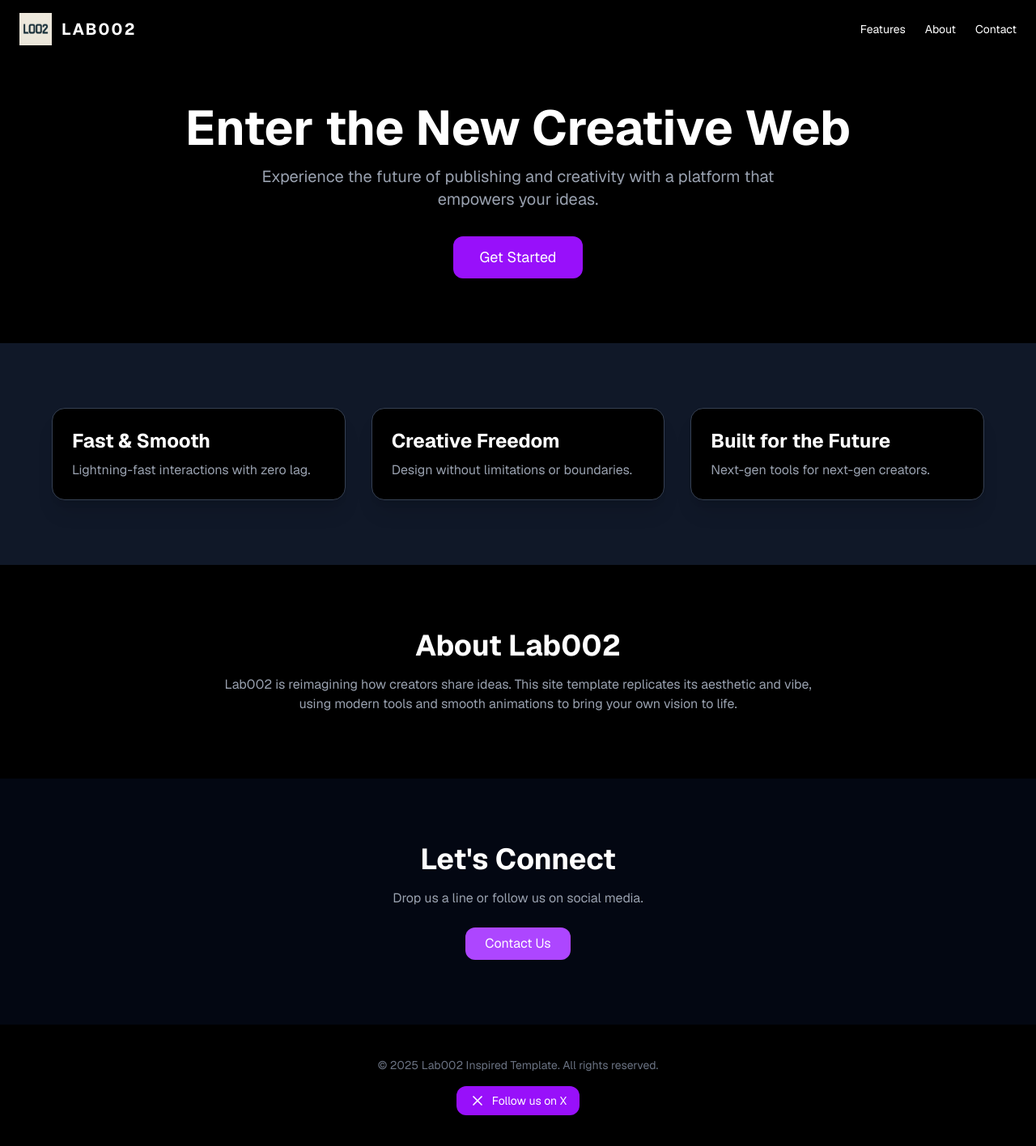
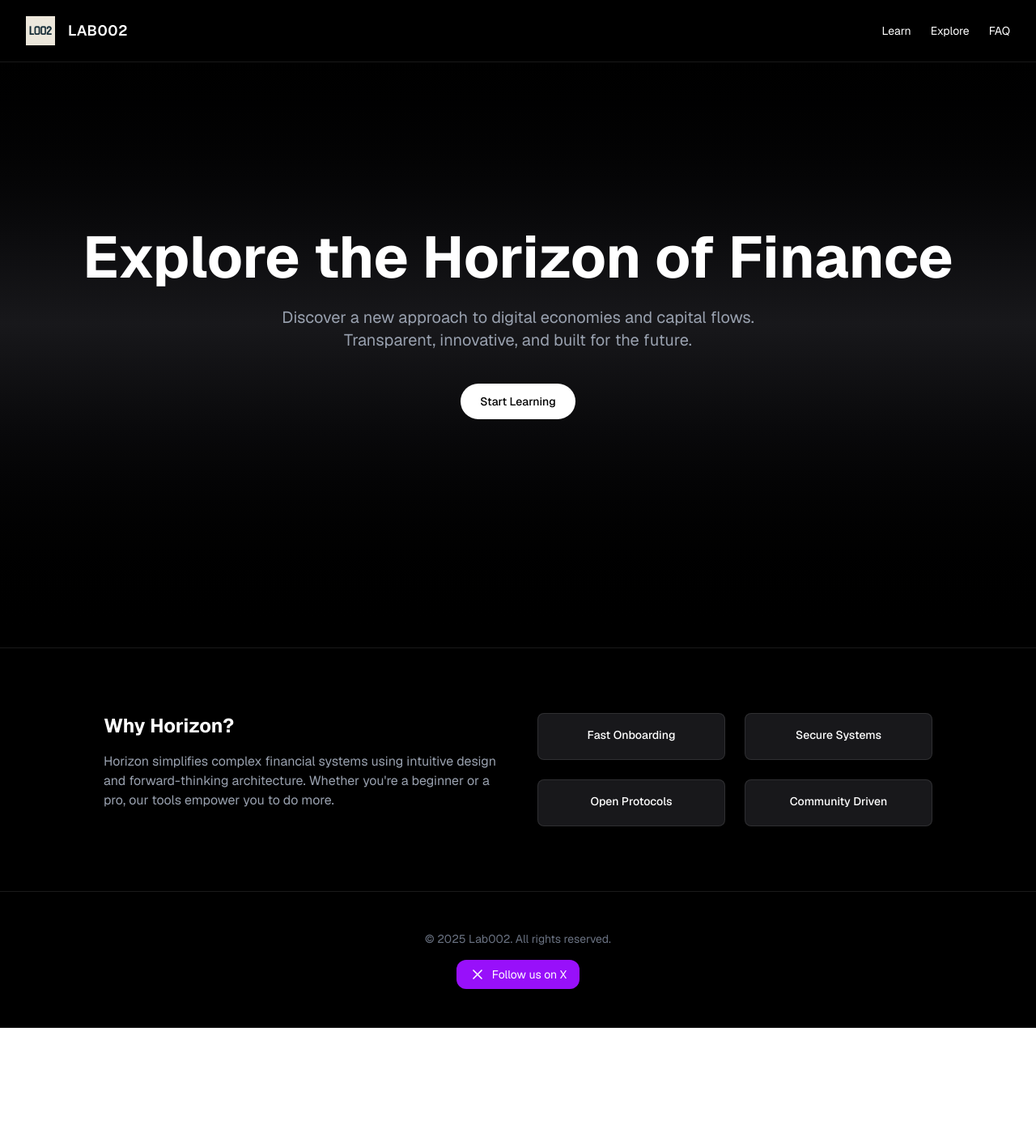
Before and after one commit to Laboratory002/lab002-site, a Next.js app: page / in a window 1280 px wide. Shown: the whole page at 81% size. After the commit the page ends 1270 px from the top, so only its background shows below. Built offline with nearby package versions, Linux system fonts and the light colour scheme.

Commit message:
Update homepage content

```diff
--- a/app/page.tsx
+++ b/app/page.tsx
@@ -11,102 +11,75 @@ export default function Lab002Template() {
   }, []);
 
   return (
-    <div className="bg-black text-white min-h-screen font-sans">
+    <main className="bg-black text-white min-h-screen font-sans">
       {/* Navbar */}
-      <header className="fixed top-0 w-full bg-black/80 backdrop-blur z-50 px-6 py-4 flex justify-between items-center">
-        <div className="flex items-center gap-3">
-          <Image src="/logo.png" alt="Lab002 Logo" width={40} height={40} className="object-contain" />
-          <h1 className="text-xl font-bold tracking-widest">LAB002</h1>
+      <header className="fixed top-0 w-full z-50 bg-black/60 backdrop-blur flex justify-between items-center px-8 py-5 border-b border-white/10">
+        <div className="flex items-center gap-4">
+          <Image src="/logo.png" alt="Lab002 Logo" width={36} height={36} className="object-contain" />
+          <span className="text-lg font-semibold tracking-wide">LAB002</span>
         </div>
-        <nav className="space-x-6 text-sm">
-          <a href="#features" className="hover:text-purple-400">Features</a>
-          <a href="#about" className="hover:text-purple-400">About</a>
-          <a href="#contact" className="hover:text-purple-400">Contact</a>
+        <nav className="hidden md:flex gap-6 text-sm">
+          <a href="#" className="hover:text-purple-400 transition">Learn</a>
+          <a href="#" className="hover:text-purple-400 transition">Explore</a>
+          <a href="#" className="hover:text-purple-400 transition">FAQ</a>
         </nav>
       </header>
 
       {/* Hero Section */}
-      <section className="pt-32 pb-20 px-6 text-center">
-        <motion.h2
+      <section className="flex flex-col items-center justify-center min-h-screen px-6 text-center bg-gradient-to-b from-black via-zinc-900 to-black">
+        <motion.h1
           initial={{ opacity: 0, y: 20 }}
           animate={{ opacity: 1, y: 0 }}
           transition={{ duration: 1 }}
-          className="text-4xl md:text-6xl font-bold mb-4"
+          className="text-5xl md:text-7xl font-bold mb-6"
         >
-          Enter the New Creative Web
-        </motion.h2>
+          Explore the Horizon of Finance
+        </motion.h1>
         <motion.p
           initial={{ opacity: 0 }}
           animate={{ opacity: 1 }}
           transition={{ delay: 0.5, duration: 1 }}
-          className="text-lg md:text-xl max-w-2xl mx-auto mb-8 text-gray-400"
+          className="max-w-2xl text-lg md:text-xl text-gray-400 mb-10"
         >
-          Experience the future of publishing and creativity with a platform that empowers your ideas.
+          Discover a new approach to digital economies and capital flows. Transparent, innovative, and built for the future.
         </motion.p>
-        <a href="#features" className="inline-block bg-purple-600 hover:bg-purple-700 text-white text-lg px-8 py-3 rounded-xl shadow-xl">
-          Get Started
+        <a href="#" className="bg-white text-black text-sm font-medium px-6 py-3 rounded-full hover:bg-zinc-200 transition">
+          Start Learning
         </a>
       </section>
 
-      {/* Features Section */}
-      <section id="features" className="bg-gray-900 py-20 px-6">
-        <div className="max-w-6xl mx-auto grid grid-cols-1 md:grid-cols-3 gap-8">
-          {[
-            { title: "Fast & Smooth", desc: "Lightning-fast interactions with zero lag." },
-            { title: "Creative Freedom", desc: "Design without limitations or boundaries." },
-            { title: "Built for the Future", desc: "Next-gen tools for next-gen creators." },
-          ].map((feat, idx) => (
-            <motion.div
-              key={idx}
-              initial={{ opacity: 0, y: 20 }}
-              whileInView={{ opacity: 1, y: 0 }}
-              transition={{ delay: idx * 0.2 }}
-              className="bg-black p-6 rounded-2xl border border-gray-700 shadow-xl"
-            >
-              <h3 className="text-2xl font-bold mb-2">{feat.title}</h3>
-              <p className="text-gray-400">{feat.desc}</p>
-            </motion.div>
-          ))}
+      {/* Grid Section */}
+      <section className="py-20 px-6 bg-black border-t border-white/10">
+        <div className="max-w-5xl mx-auto grid grid-cols-1 md:grid-cols-2 gap-12">
+          <div>
+            <h2 className="text-2xl font-bold mb-4">Why Horizon?</h2>
+            <p className="text-gray-400">
+              Horizon simplifies complex financial systems using intuitive design and forward-thinking architecture. Whether you're a beginner or a pro, our tools empower you to do more.
+            </p>
+          </div>
+          <div className="grid grid-cols-2 gap-6">
+            {["Fast Onboarding", "Secure Systems", "Open Protocols", "Community Driven"].map((item, i) => (
+              <div key={i} className="p-4 rounded-lg bg-zinc-900 border border-white/10 text-center">
+                <p className="font-medium text-sm text-white mb-1">{item}</p>
+              </div>
+            ))}
+          </div>
         </div>
       </section>
 
-      {/* About Section */}
-      <section id="about" className="py-20 px-6 text-center">
-        <h2 className="text-3xl md:text-4xl font-bold mb-4">About Lab002</h2>
-        <p className="max-w-3xl mx-auto text-gray-400">
-          Lab002 is reimagining how creators share ideas. This site template replicates its aesthetic and vibe, using modern tools and smooth animations to bring your own vision to life.
-        </p>
-      </section>
-
-      {/* Contact Section */}
-      <section id="contact" className="bg-gray-950 py-20 px-6 text-center">
-        <h2 className="text-3xl md:text-4xl font-bold mb-4">Let&apos;s Connect</h2>
-        <p className="text-gray-400 mb-6">Drop us a line or follow us on social media.</p>
+      {/* Footer */}
+      <footer className="text-center py-12 text-gray-500 text-sm border-t border-white/10">
+        <p className="mb-4">© 2025 Lab002. All rights reserved.</p>
         <a
           href="https://x.com/laboratory002"
           target="_blank"
           rel="noopener noreferrer"
-          className="inline-block bg-purple-500 hover:bg-purple-600 text-white px-6 py-2 rounded-xl"
+          className="inline-flex items-center justify-center gap-2 bg-purple-600 hover:bg-purple-700 text-white px-4 py-2 rounded-xl transition"
         >
-          Contact Us
+          <X className="w-5 h-5" />
+          Follow us on X
         </a>
-      </section>
-
-      {/* Footer */}
-      <footer className="text-center text-gray-500 text-sm py-10">
-        <div className="mb-2">© 2025 Lab002 Inspired Template. All rights reserved.</div>
-        <div className="mt-4">
-          <a
-            href="https://x.com/laboratory002"
-            target="_blank"
-            rel="noopener noreferrer"
-            className="inline-flex items-center justify-center gap-2 bg-purple-600 hover:bg-purple-700 text-white px-4 py-2 rounded-xl transition"
-          >
-            <X className="w-5 h-5" />
-            Follow us on X
-          </a>
-        </div>
       </footer>
-    </div>
+    </main>
   );
 }
```
